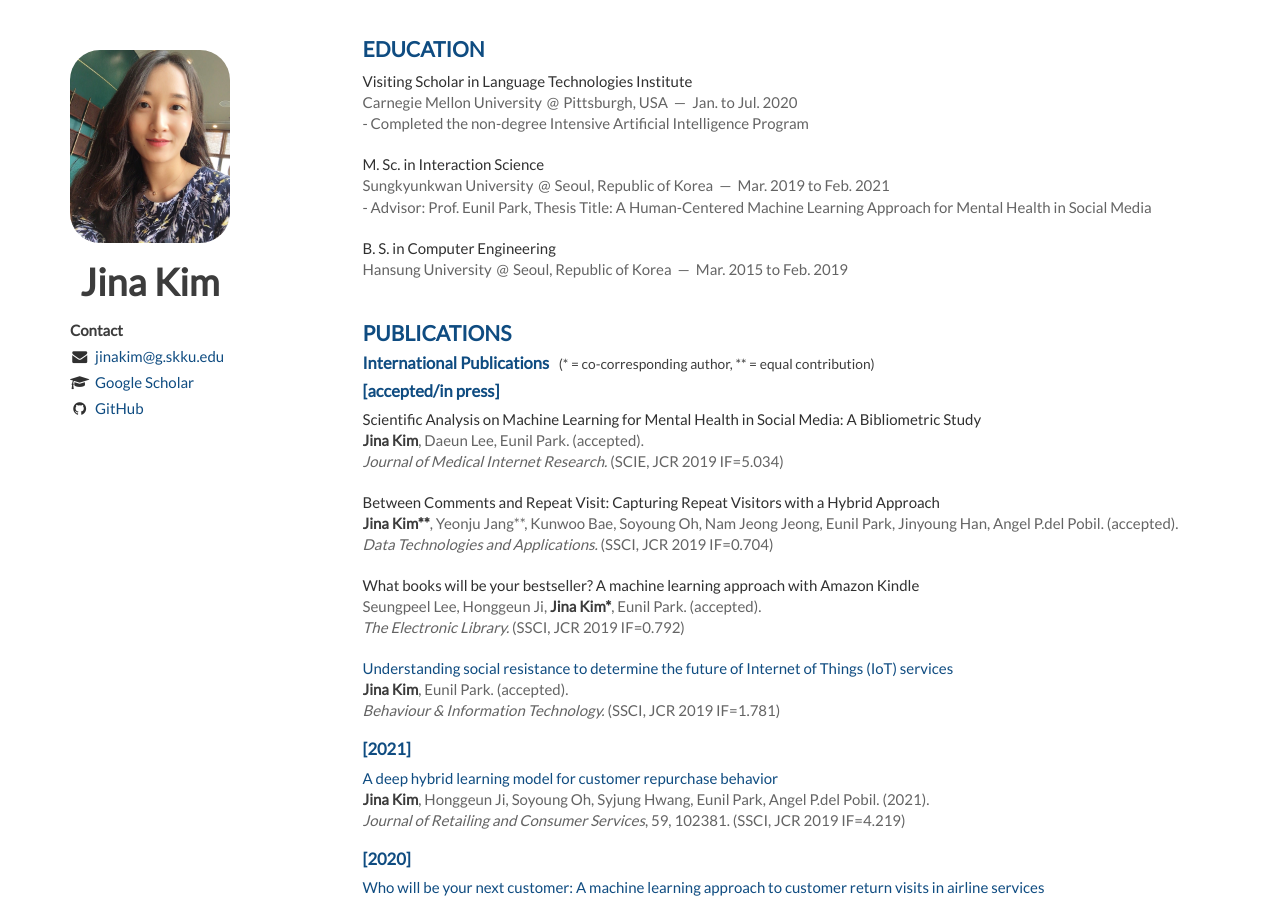
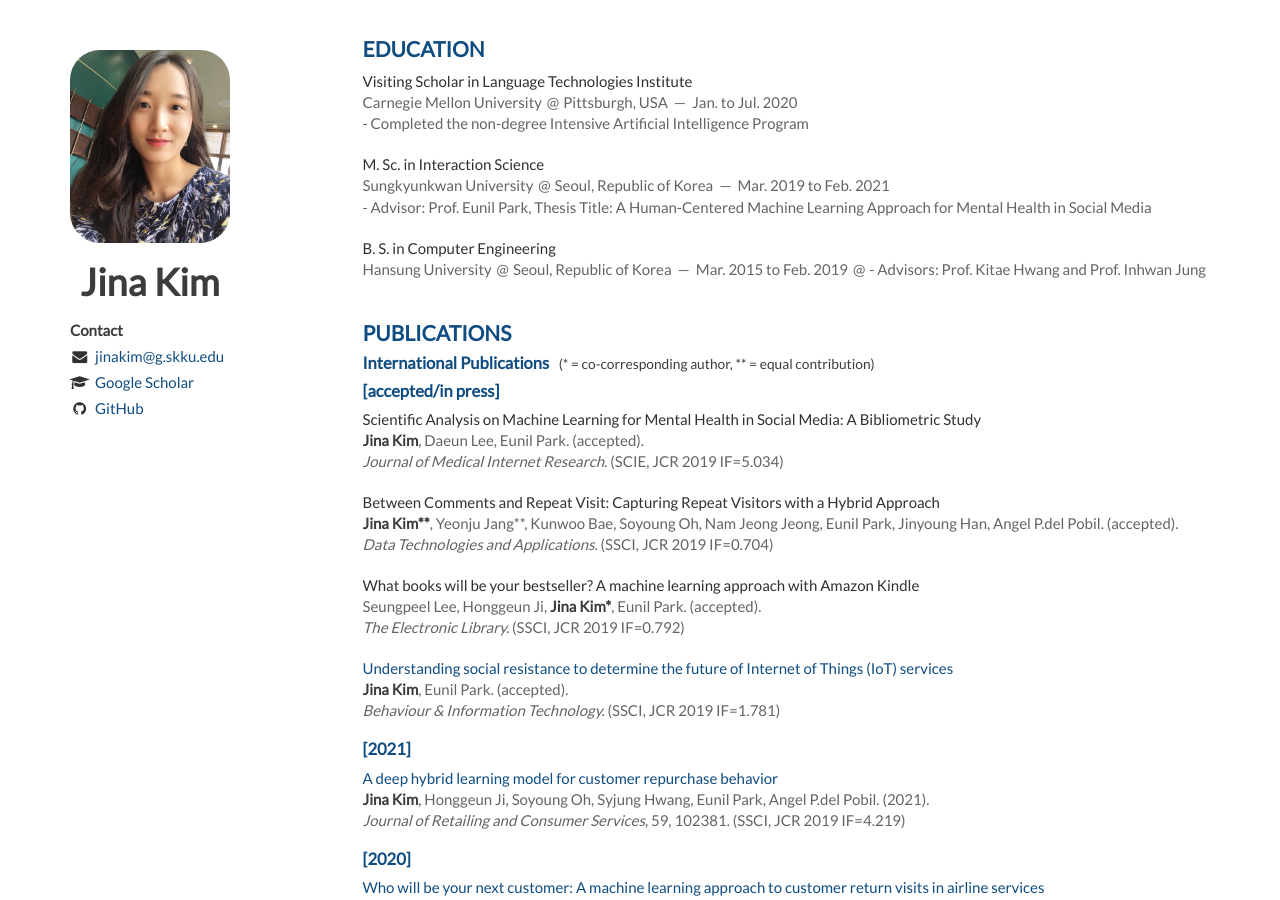
Before and after one commit to Jina-Kim/Jina-Kim.github.io, a Jekyll site: the page built from index.html, in a window 1280 px wide and 900 px high, scrolled down 504 px. Built offline with Jekyll 4.4.1, drawn with Linux system fonts in a browser that asks for light colours; nearby versions of some CDN libraries; the list of posts is cut into pages by our own code.

Commit message:
Update education.html

```diff
--- a/_includes/education.html
+++ b/_includes/education.html
@@ -24,6 +24,7 @@
             B. S. in Computer Engineering<br>
             <span>Hansung University</span>
             <span><address>Seoul, Republic of Korea</address><time>Mar. 2015 to Feb. 2019</time></span>
+            <span>- Advisors: Prof. Kitae Hwang and Prof. Inhwan Jung</span>
         </header>
     </article>
 </div>
```
